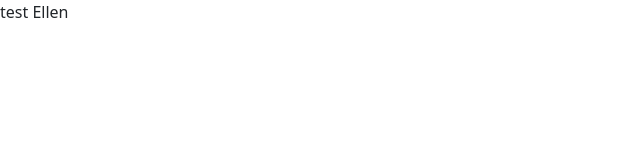
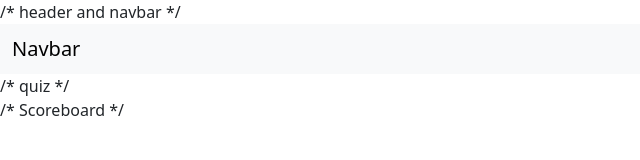
Before and after one commit to natiapreutesei/teamproject, a website built with Vite: page src/index.html in a window 1280 px wide. Shown: the whole page, without its empty margins (0-640 px from the left). Built offline with nearby package versions, Linux system fonts and the light colour scheme.

Commit message:
css basics

```diff
--- a/src/index.html
+++ b/src/index.html
@@ -7,7 +7,32 @@
     <script type="module" src="./js/main.js"></script>
 </head>
 <body>
-<p> test Ellen</p>
+
+/* header and navbar */
+
+<header>
+    <navbar>
+        <nav class="navbar bg-body-tertiary">
+            <div class="container-fluid">
+                <span class="navbar-brand mb-0 h1">Navbar</span>
+            </div>
+        </nav>
+    </navbar>
+</header>
+
+/* quiz */
+<main id="quiz">
+
+
+</main>
+
+/* Scoreboard */
+<section id="scoreboard">
+
+
+
+</section>
+
 
 </body>
 </html>
```
Also changed, not shown: src/scss/mycss.scss (+15 -0 lines).
